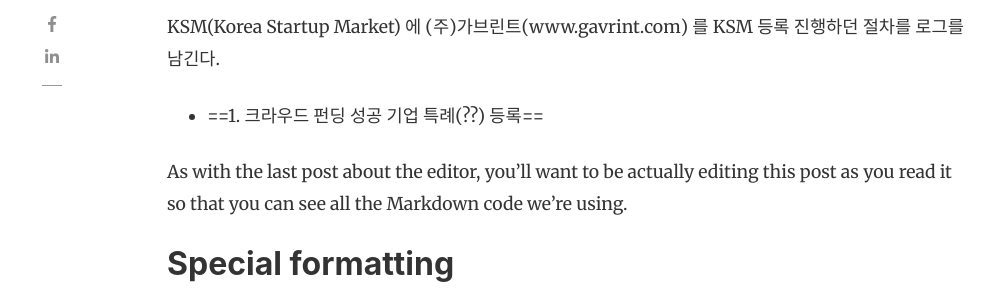
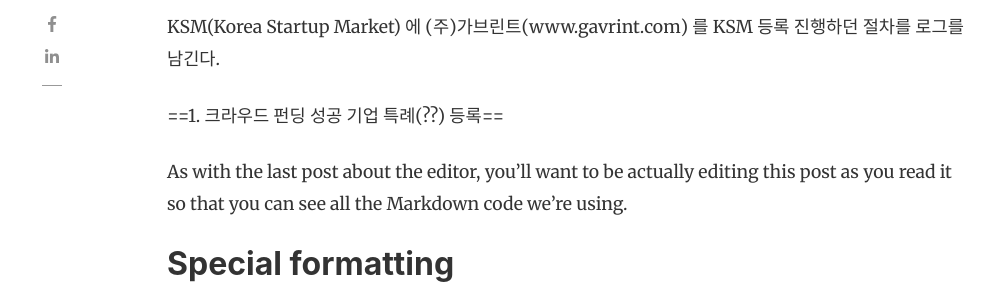
Before and after one commit to head77x/head77x.github.io, a Jekyll site: the page built from _posts/2019-12-01-About-KSM.md, in a window 1280 px wide and 900 px high, scrolled down 774 px. Shown: the part 154-450 px from the top of the window, without its empty margins (118-1118 px from the left). Built offline with Jekyll 4.4.1, drawn with Linux system fonts in a browser that asks for light colours; nearby versions of some CDN libraries; comment, search, counter and statistics services are not loaded.

```diff
--- a/_posts/2019-12-01-About-KSM.md
+++ b/_posts/2019-12-01-About-KSM.md
@@ -7,7 +7,7 @@ image: assets/images/16.jpg
 ---
 KSM(Korea Startup Market) 에 (주)가브린트(www.gavrint.com) 를 KSM 등록 진행하던 절차를 로그를 남긴다.
 
-+ ==1. 크라우드 펀딩 성공 기업 특례(??) 등록==
+==1. 크라우드 펀딩 성공 기업 특례(??) 등록==
 
 
 
```
